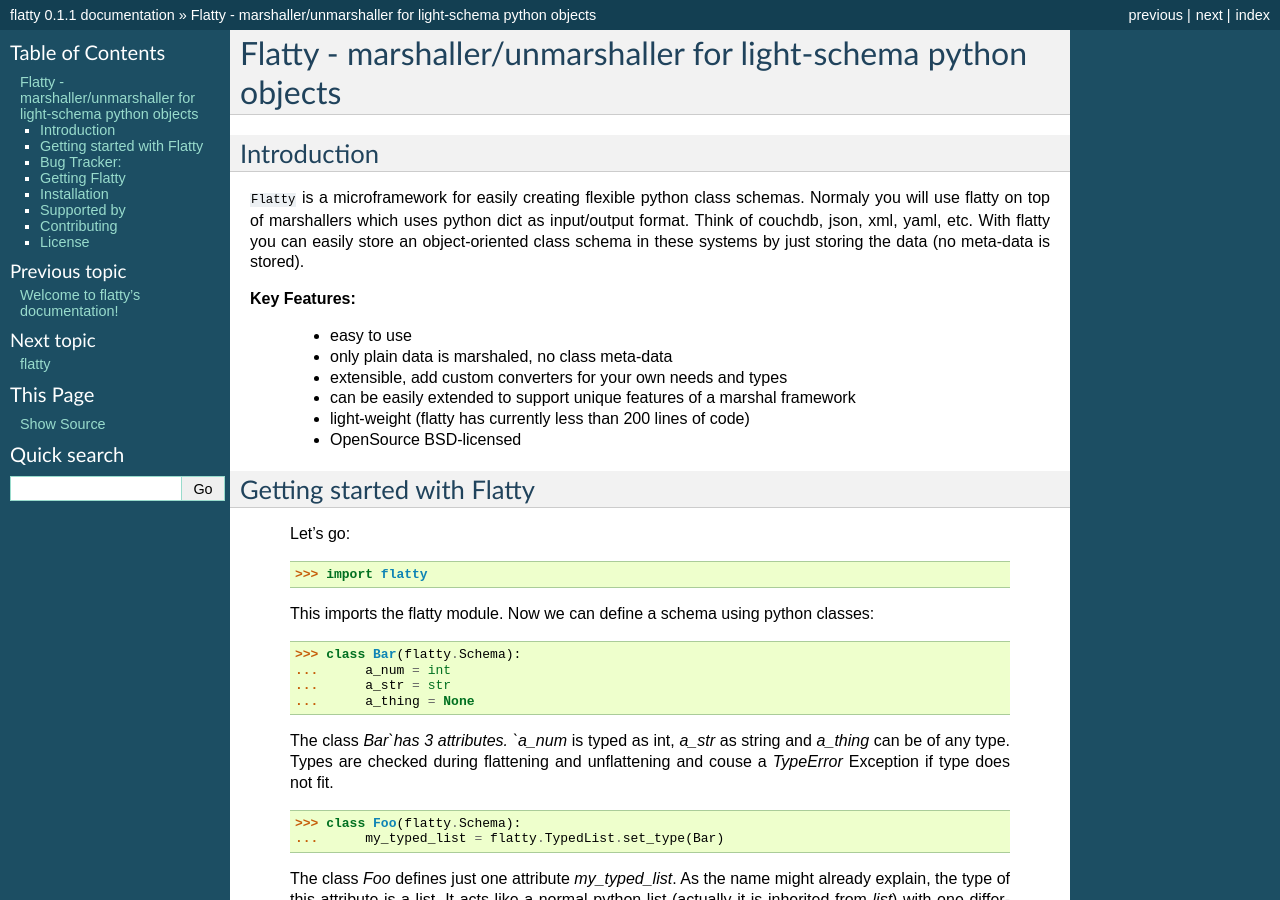
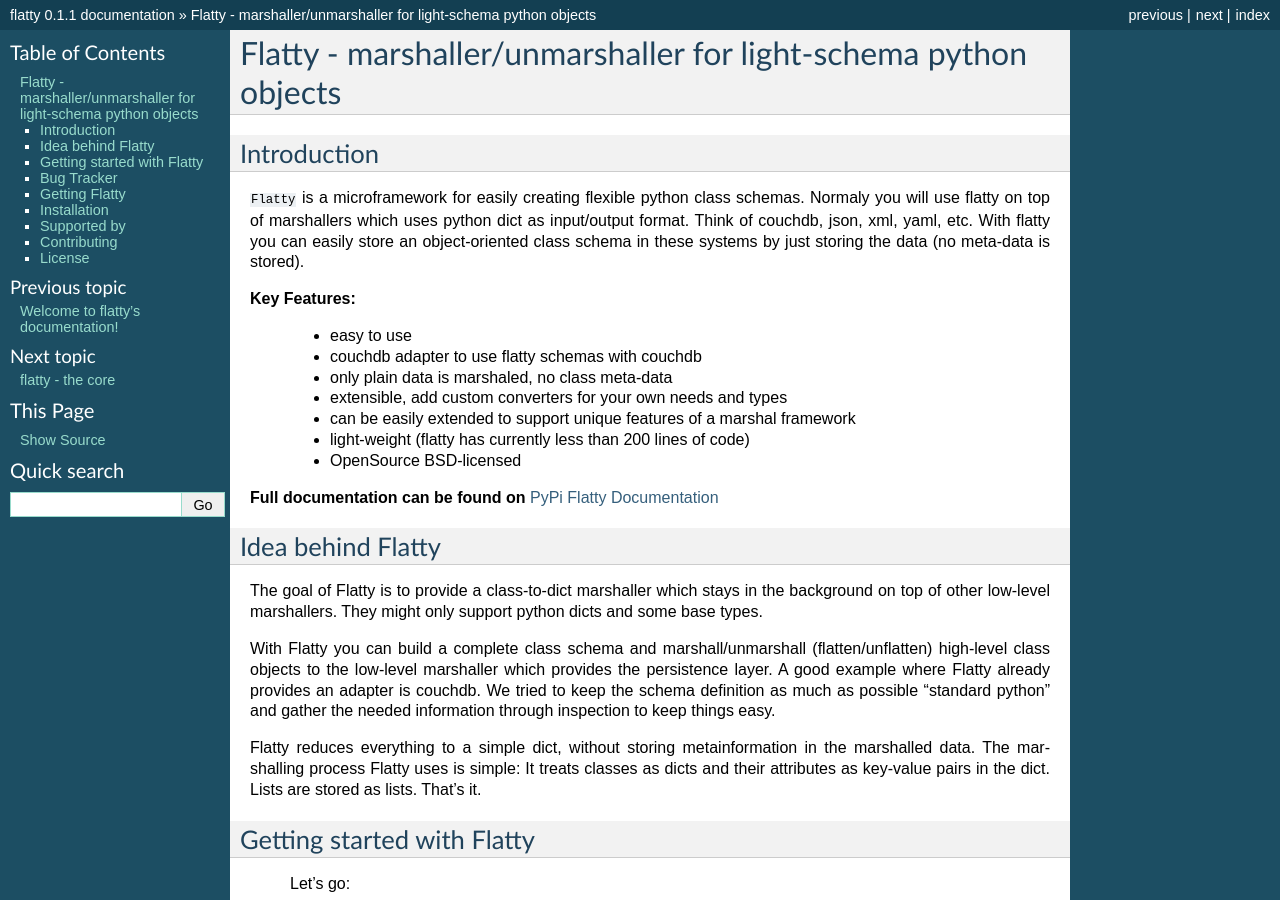
Before and after one commit to ceelian/Flatty, a Sphinx documentation site: the page built from doc/source/introduction.rst, in a window 1280 px wide and 900 px high. Built offline with Sphinx 7.4.7, drawn with Linux system fonts in a browser that asks for light colours; some of the changed text lies outside the part shown.

Commit message:
improved documentation

```diff
--- a/doc/source/couchdb.rst
+++ b/doc/source/couchdb.rst
@@ -1,6 +1,6 @@
-=====================================
-flatty.couch
-=====================================
+**********************************
+flatty.couch - the couchdb adapter
+**********************************
 
 This module helps you to build schemas for couchdb (it uses the couchdb-python
 module for storing the flattened dicts as couchdb documents)
--- a/doc/source/flatty.rst
+++ b/doc/source/flatty.rst
@@ -1,6 +1,6 @@
-======
-flatty
-======
+=================
+flatty - the core
+=================
 
 
 
--- a/doc/source/introduction.rst
+++ b/doc/source/introduction.rst
@@ -14,11 +14,39 @@
 **Key Features:**
 
 	- easy to use
+	- couchdb adapter to use flatty schemas with couchdb
 	- only plain data is marshaled, no class meta-data
 	- extensible, add custom converters for your own needs and types
 	- can be easily extended to support unique features of a marshal framework
 	- light-weight (flatty has currently less than 200 lines of code)
 	- OpenSource BSD-licensed
+
+
+**Full documentation can be found on** `PyPi Flatty Documentation`_
+
+.. _`PyPi Flatty Documentation`: http://packages.python.org/flatty/index.html
+
+
+Idea behind Flatty
+------------------
+
+The goal of Flatty is to provide a class-to-dict marshaller which stays in the
+background on top of other low-level marshallers. They might only support python
+dicts and some base types.
+
+With Flatty you can build a complete class schema and
+marshall/unmarshall (flatten/unflatten) high-level class objects to the low-level
+marshaller which provides the persistence layer.
+A good example where Flatty already provides an
+adapter is couchdb. We tried to keep the schema definition as much as possible
+"standard python" and gather the needed information through inspection to keep
+things easy.
+
+Flatty reduces everything to a simple dict, without storing metainformation in
+the marshalled data. The marshalling process Flatty uses is simple:
+It treats classes as dicts and their attributes as key-value pairs in the dict.
+Lists are stored as lists. That's it.
+
 
 
 Getting started with Flatty
@@ -104,8 +132,8 @@
 	The restored_obj is a new object filled with the data of flatted
 
 
-Bug Tracker:
-------------
+Bug Tracker
+-----------
 
 If you find any issues please report them on https://github.com/ceelian/Flatty/issues
 
```
Also changed, not shown: doc/source/develop.rst (+12 -0 lines), 1 other file.
